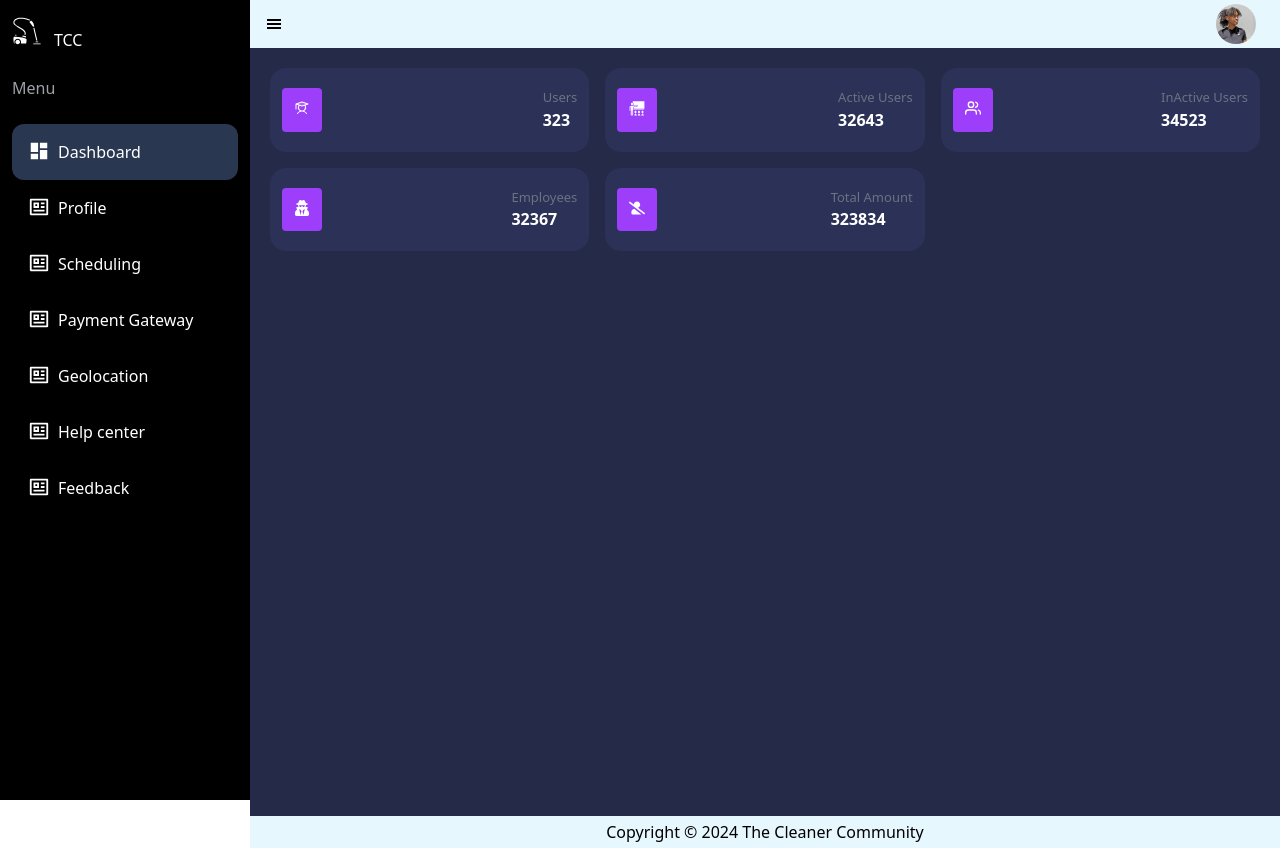
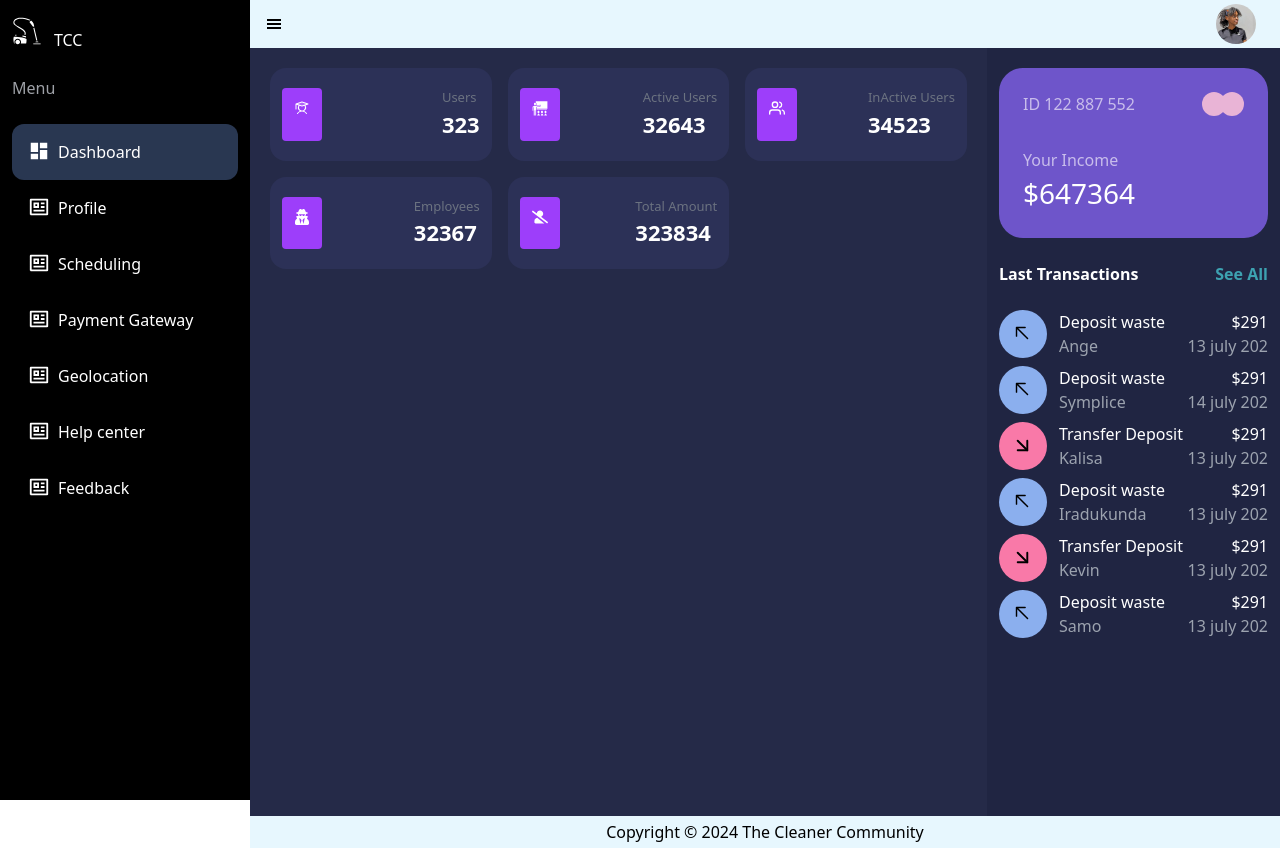
Before and after one commit to angeiradu/The_Cleaner_Community, a React (Create React App) app: page /dashboard in a window 1280 px wide. Built offline with nearby package versions, Linux system fonts and the light colour scheme.

Commit message:
Done with creating transactions lists

```diff
--- /dev/null
+++ b/src/Data/TransactionsData.js
@@ -0,0 +1,46 @@
+import { GoArrowUpLeft } from "react-icons/go";
+import { LuArrowDownRight } from "react-icons/lu";
+export const TransactionsData = [
+    {
+        icons:<GoArrowUpLeft />,
+        name: 'Ange',
+        transactionType: 'Deposit waste',
+        amount: '$291',
+        date: '13 july 202',
+    },
+    {
+        icons:<GoArrowUpLeft />,
+        name: 'Symplice',
+        transactionType: 'Deposit waste',
+        amount: '$291',
+        date: '14 july 202',
+    },
+    {
+        icons:<LuArrowDownRight />,
+        name: 'Kalisa',
+        transactionType: 'Transfer Deposit',
+        amount: '$291',
+        date: '13 july 202',
+    },
+    {
+        icons:<GoArrowUpLeft />,
+        name: 'Iradukunda',
+        transactionType: 'Deposit waste',
+        amount: '$291',
+        date: '13 july 202',
+    },
+    {
+        icons:<LuArrowDownRight />,
+        name: 'Kevin',
+        transactionType: 'Transfer Deposit',
+        amount: '$291',
+        date: '13 july 202',
+    },
+    {
+        icons:<GoArrowUpLeft />,
+        name: 'Samo',
+        transactionType: 'Deposit waste',
+        amount: '$291',
+        date: '13 july 202',
+    }
+]
--- a/src/Pages/Dashboard.jsx
+++ b/src/Pages/Dashboard.jsx
@@ -1,9 +1,11 @@
 import React from 'react'
 import { DashboardData } from '../Data/DashboardData'
+import { TransactionsData } from '../Data/TransactionsData'
 
 export default function Dashboard() {
   return (
-    <div className='bg-[#252a48] h-screen'>
+    <div className='grid grid-cols-1  xl:flex lg:flex'>
+        <div className='bg-[#252a48] xl:h-screen lg:h-screen w-full'>
             <div className='p-[20px]'>
                 <div className='grid grid-cols-1 md:grid-cols-2 xl:grid-cols-3 lg:grid-cols-3 gap-4'>
                     {
@@ -14,7 +16,7 @@ export default function Dashboard() {
                                         <div className='bg-[#9d3efa] text-white p-3 rounded'>{item.icons}</div>
                                         <div>
                                             <div className='text-gray-500 text-[13px]'>{item.name}</div>
-                                        <div className='text-white font-bold'>{item.number}</div>
+                                            <div className='text-white font-bold text-[22px]'>{item.number}</div>
                                         </div>
                                     </div>
                                 </div>
@@ -24,5 +26,48 @@ export default function Dashboard() {
                 </div>
             </div>
         </div>
+        <div className='bg-[#202542] xl:h-screen lg:h-screen xl:w-[400px] lg:w-[400px] px-3 py-5'>
+            <div className='bg-[#6e55ca] rounded-3xl p-6'>
+                <div className='flex justify-between'>
+                    <div className='text-[#c8bdeb]'>ID 122 887 552</div>
+                    <div className='flex'>
+                        <div className='bg-[#e9b4d6] h-6 w-6 rounded-full'></div>
+                        <div className='bg-[#e9b4d6] h-6 w-6 rounded-full ml-[-6px]'></div>
+                    </div>
+                </div>
+                <div className='text-[#c8bdeb] mt-8'>Your Income</div>
+                <div className='text-white text-[28px]'>$647364</div>
+            </div>
+            <div className='flex justify-between py-6'>
+                <div className='text-white font-bold'>Last Transactions</div>
+                <div className='text-[#3da2b1] font-bold'>See All</div>
+            </div>
+            <div>
+                {
+                    TransactionsData.map((items) => {
+                        return (
+                            <div className='mb-2 flex gap-3'>
+                                <div className='w-[50px]'>
+                                    <div className={`${items.transactionType === 'Deposit waste' ? 'bg-[#8bafee] pt-3' : 'bg-[#f979a8] pt-3'} ' h-12 w-12 rounded-full flex justify-center text-[23px] text-white'`}>{items.icons}</div>
+                                </div>
+
+                                <div className='w-full'>
+                                    <div className='flex justify-between text-white'>
+                                        <div>{items.transactionType}</div>
+                                        <div>{items.amount}</div>
+                                    </div>
+                                    <div className='flex justify-between text-gray-400'>
+                                        <div>{items.name}</div>
+                                        <div>{items.date}</div>
+                                    </div>
+                                </div>
+
+                            </div>
+                        )
+                    })
+                }
+            </div>
+        </div>
+    </div>
   )
 }
```
Lines whose indentation alone changed are shown as unchanged.
